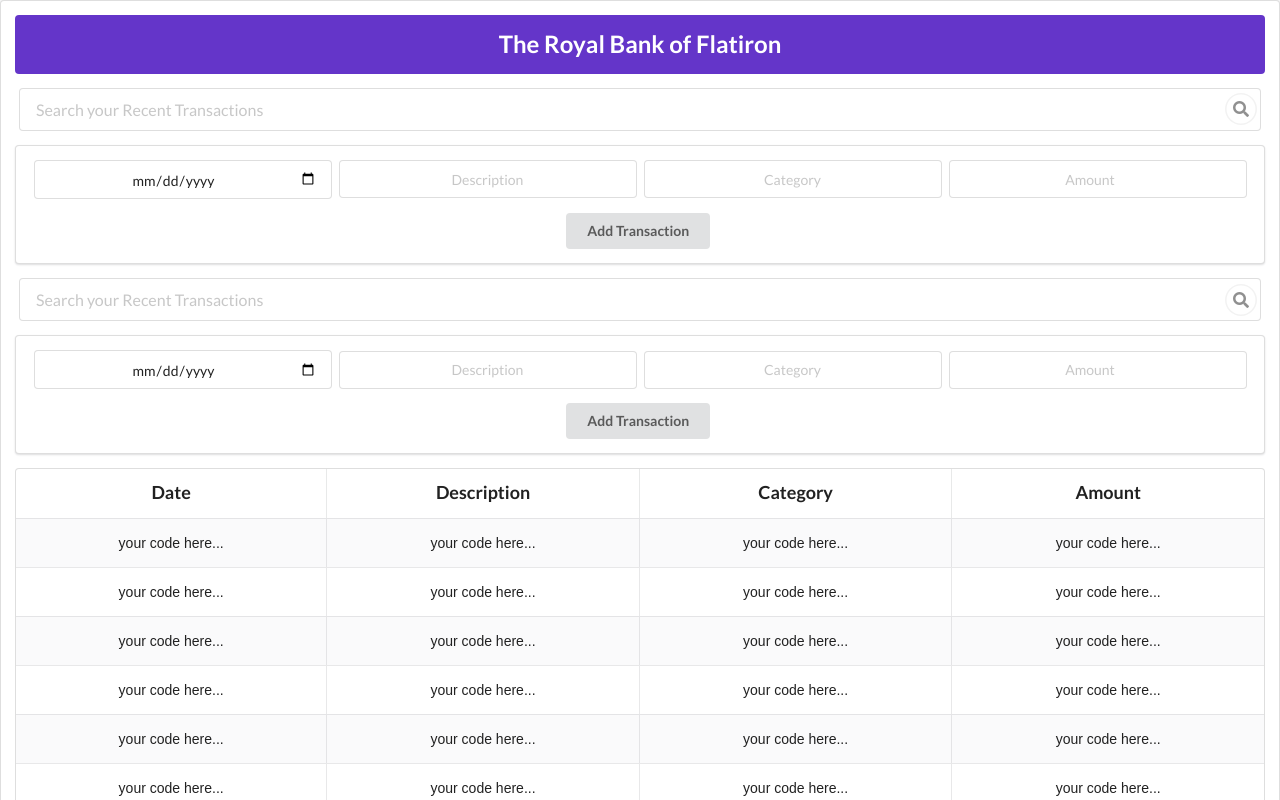
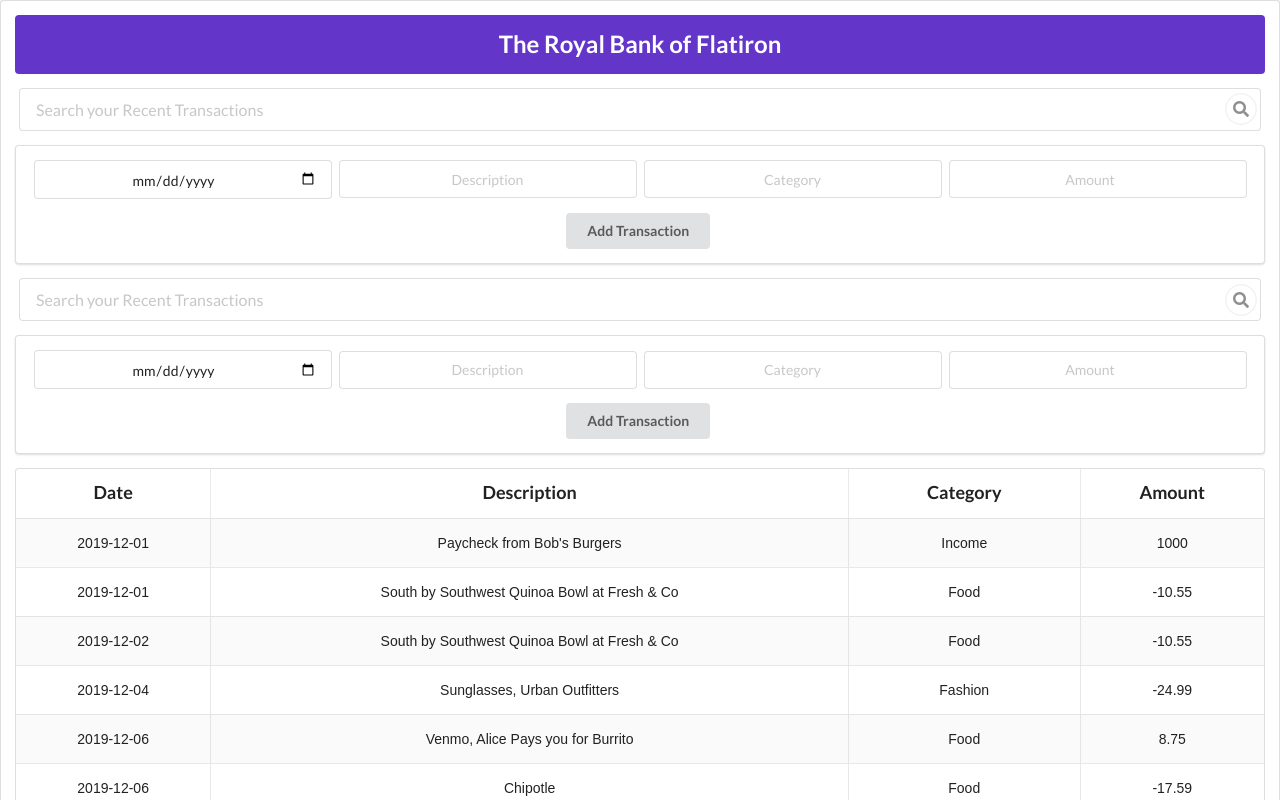
Before and after one commit to Ken-Kabutu/Bank-of-Flatiron, a React (Create React App) app: page / in a window 1280 px wide. Shown: the top 800 px of the page. Built offline with nearby package versions, Linux system fonts and the light colour scheme; data requests are answered from the project's data file.

Commit message:
updating components

```diff
--- a/src/components/Transaction.js
+++ b/src/components/Transaction.js
@@ -1,12 +1,12 @@
 import React from "react";
 
-function Transaction() {
+function Transaction({ date, description, category, amount }) {
   return (
     <tr>
-      <td>{"your code here..."}</td>
-      <td>{"your code here..."}</td>
-      <td>{"your code here..."}</td>
-      <td>{"your code here..."}</td>
+      <td>{date}</td>
+      <td>{description}</td>
+      <td>{category}</td>
+      <td>{amount}</td>
     </tr>
   );
 }
```
